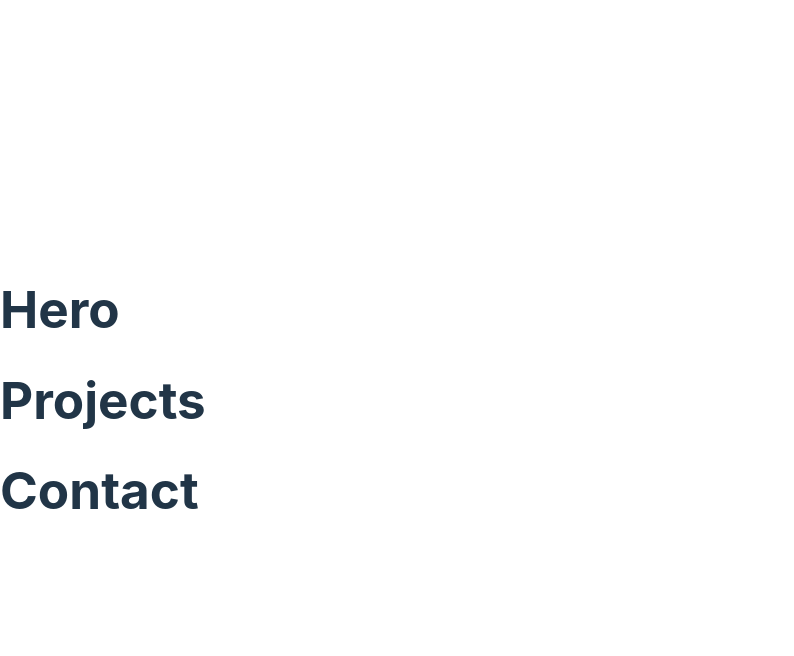
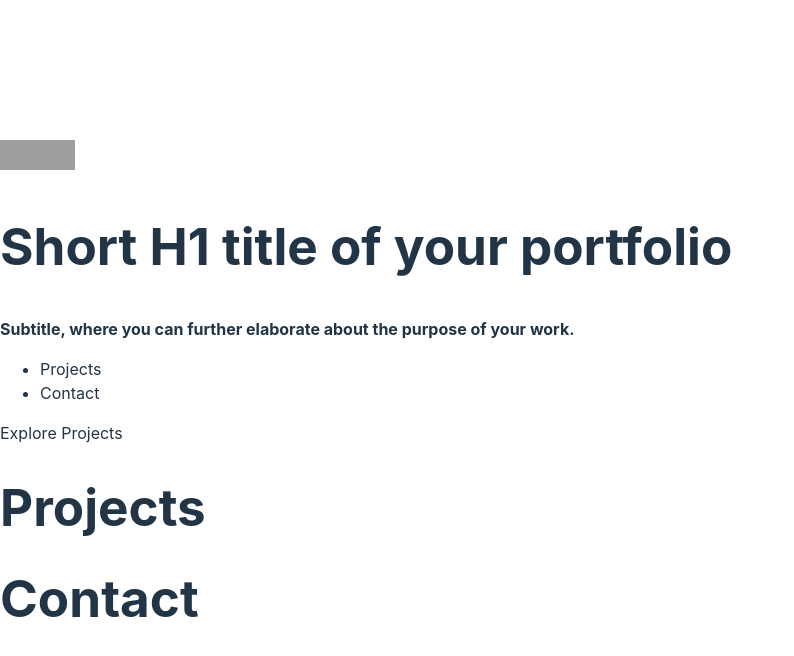
Before and after one commit to SanazBHMN/my-portfolio, a React (Vite) app: page / in a window 1280 px wide. Shown: the top 656 px of the page, without its empty margins (0-794 px from the left). Built offline with nearby package versions, Linux system fonts and the light colour scheme; grey boxes are pictures that could not be loaded.

Commit message:
Build the structure of Hero

```diff
--- a/src/components/Hero/Hero.tsx
+++ b/src/components/Hero/Hero.tsx
@@ -1,3 +1,32 @@
+import { config } from "../../../config";
+
 export const Hero = () => {
-  return <h1>Hero</h1>;
+  const { title, subTitle, navigation, heroCTA } = config;
+
+  return (
+    <section className="hero">
+      <div className="container">
+        <div className="logo">
+          <img src="/assets/img/logo.svg" alt="logo" width="75" height="30" />
+        </div>
+        <h1 dangerouslySetInnerHTML={{ __html: title }} />
+        <strong>{subTitle}</strong>
+
+        <div className="hamburger">
+          <span className="slice"></span>
+          <span className="slice"></span>
+          <span className="slice"></span>
+          <span className="slice"></span>
+        </div>
+        <ul className="menu">
+          {navigation.map((link, index) => (
+            <li className="menu-item" key={index}>
+              {link}
+            </li>
+          ))}
+        </ul>
+        {heroCTA}
+      </div>
+    </section>
+  );
 };
```
